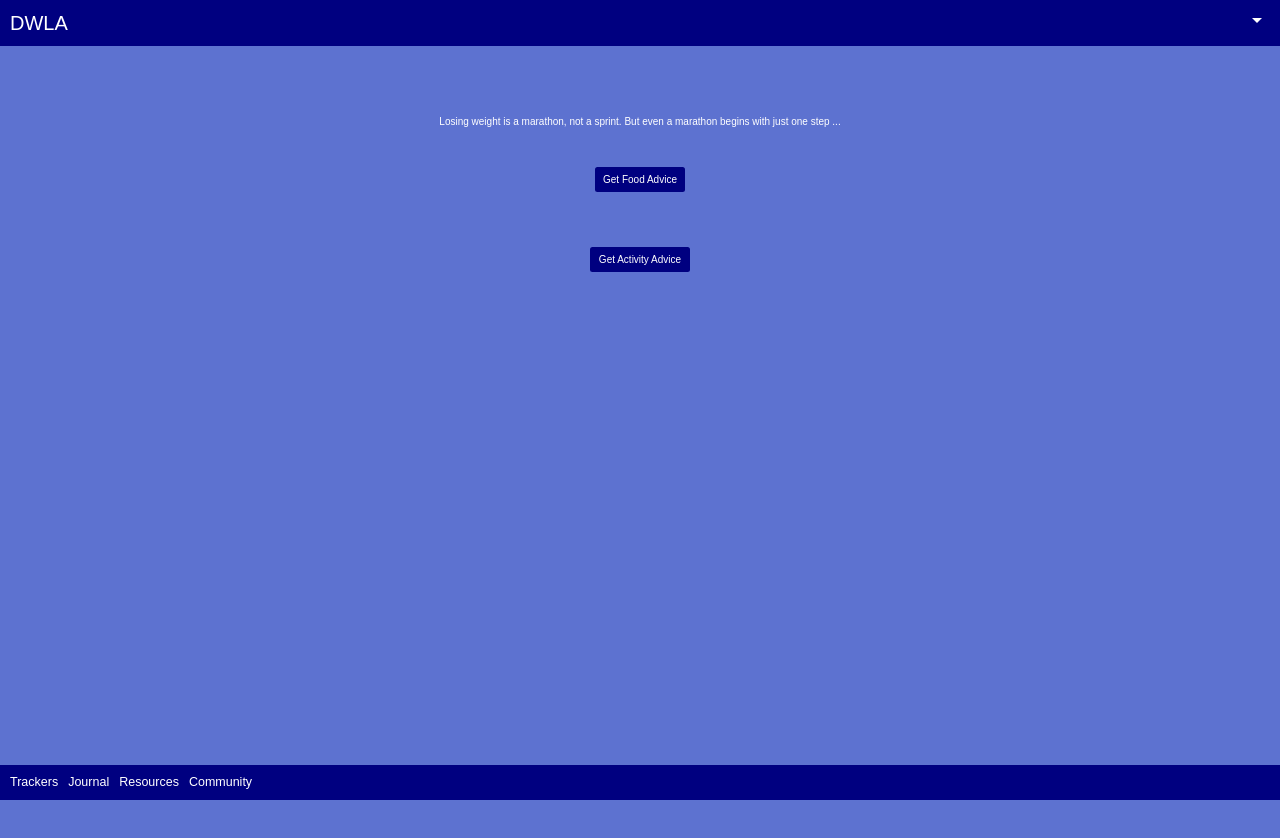
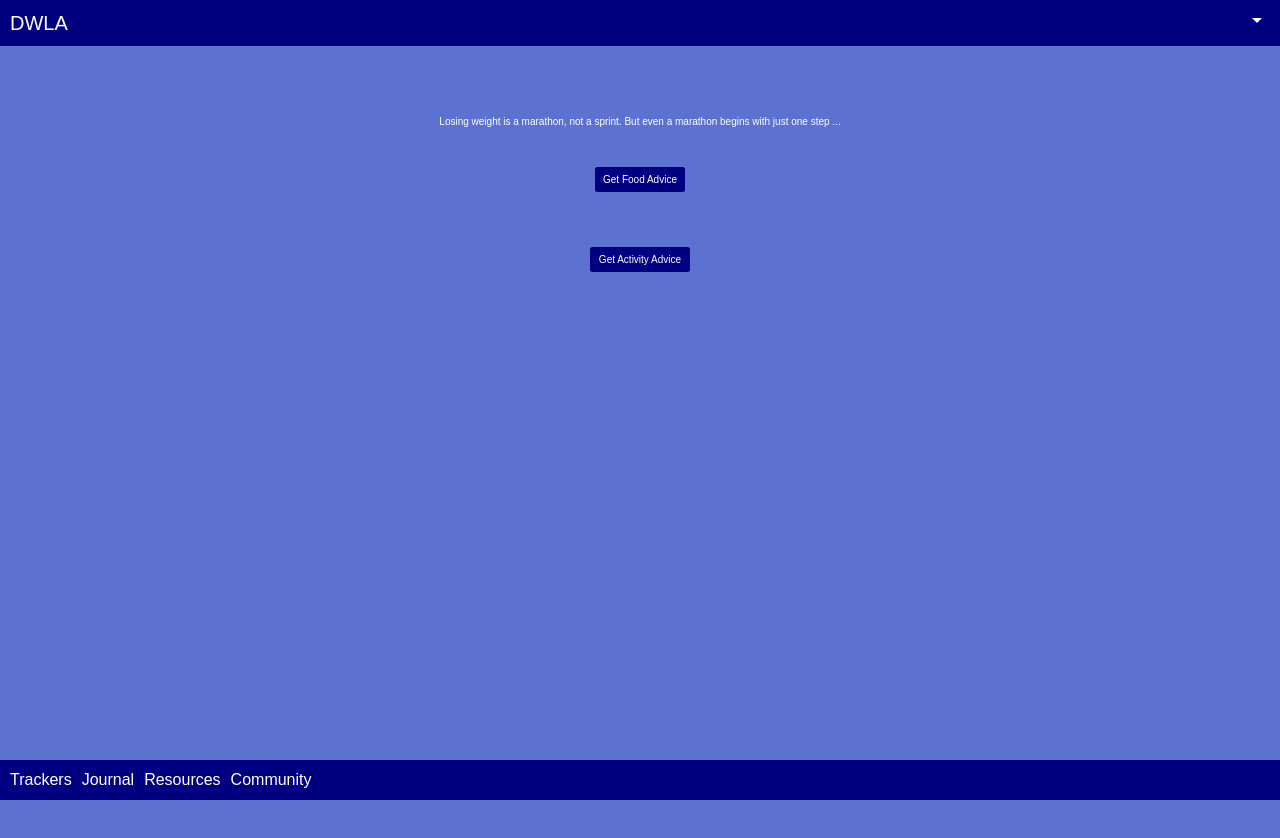
Before and after one commit to stazman/daily-fitness-advisor-frontend, a React (Create React App) app: page / in a window 1280 px wide. Shown: the top 838 px of the page. Built offline with nearby package versions, Linux system fonts and the light colour scheme; no server answers.

Commit message:
Adds bottom class to bottom navbar items; removes unneeded code

```diff
--- a/src/components/BottomNavbar.js
+++ b/src/components/BottomNavbar.js
@@ -7,10 +7,10 @@ const BottomNavBar = () => {
     <>
     <NavbarStyles>
       <Navbar expand='xl' className='nb-bg' fixed='bottom'>
-        <Navbar.Brand href='/tracker_home'>Trackers</Navbar.Brand>
-        <Navbar.Brand href='/journal_home'>Journal</Navbar.Brand>
-        <Navbar.Brand href='/resource_home'>Resources</Navbar.Brand>
-        <Navbar.Brand href='/community_home'>Community</Navbar.Brand>
+        <Navbar.Brand href='/tracker_home' className='bottom'>Trackers</Navbar.Brand>
+        <Navbar.Brand href='/journal_home' className='bottom'>Journal</Navbar.Brand>
+        <Navbar.Brand href='/resource_home' className='bottom'>Resources</Navbar.Brand>
+        <Navbar.Brand href='/community_home'className='bottom'>Community</Navbar.Brand>
       </Navbar>
     </NavbarStyles>
     </>
--- a/src/components/styles/NavbarStyles.js
+++ b/src/components/styles/NavbarStyles.js
@@ -39,7 +39,6 @@ const NavbarStyles = styled.div`
   a.navbar-brand.bottom {
     font-size: 1.6rem;
     margin-right: 1rem;
-    padding: 0, .2rem, 0, .2rem;
   }
 `
 export default NavbarStyles
```
